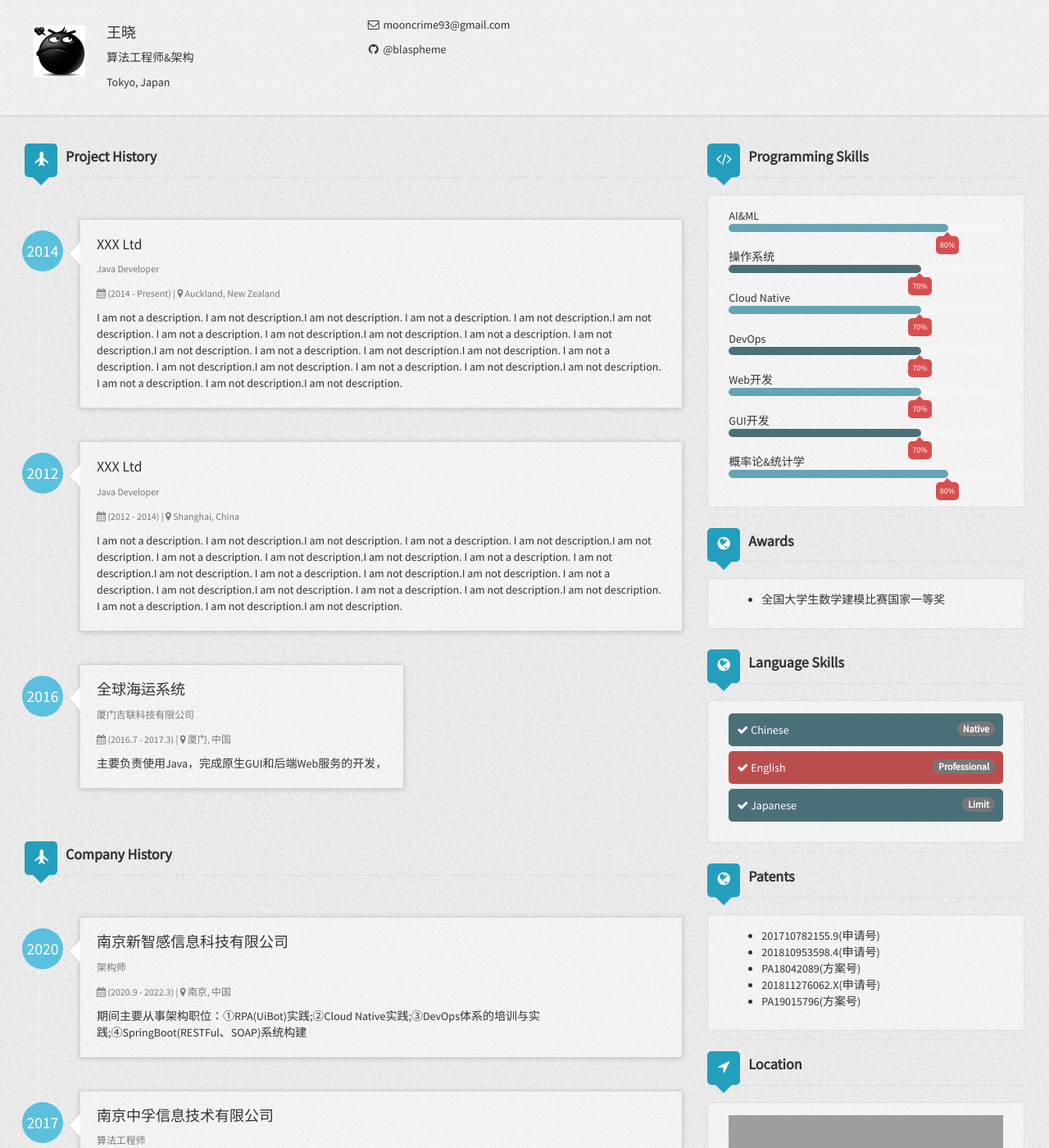
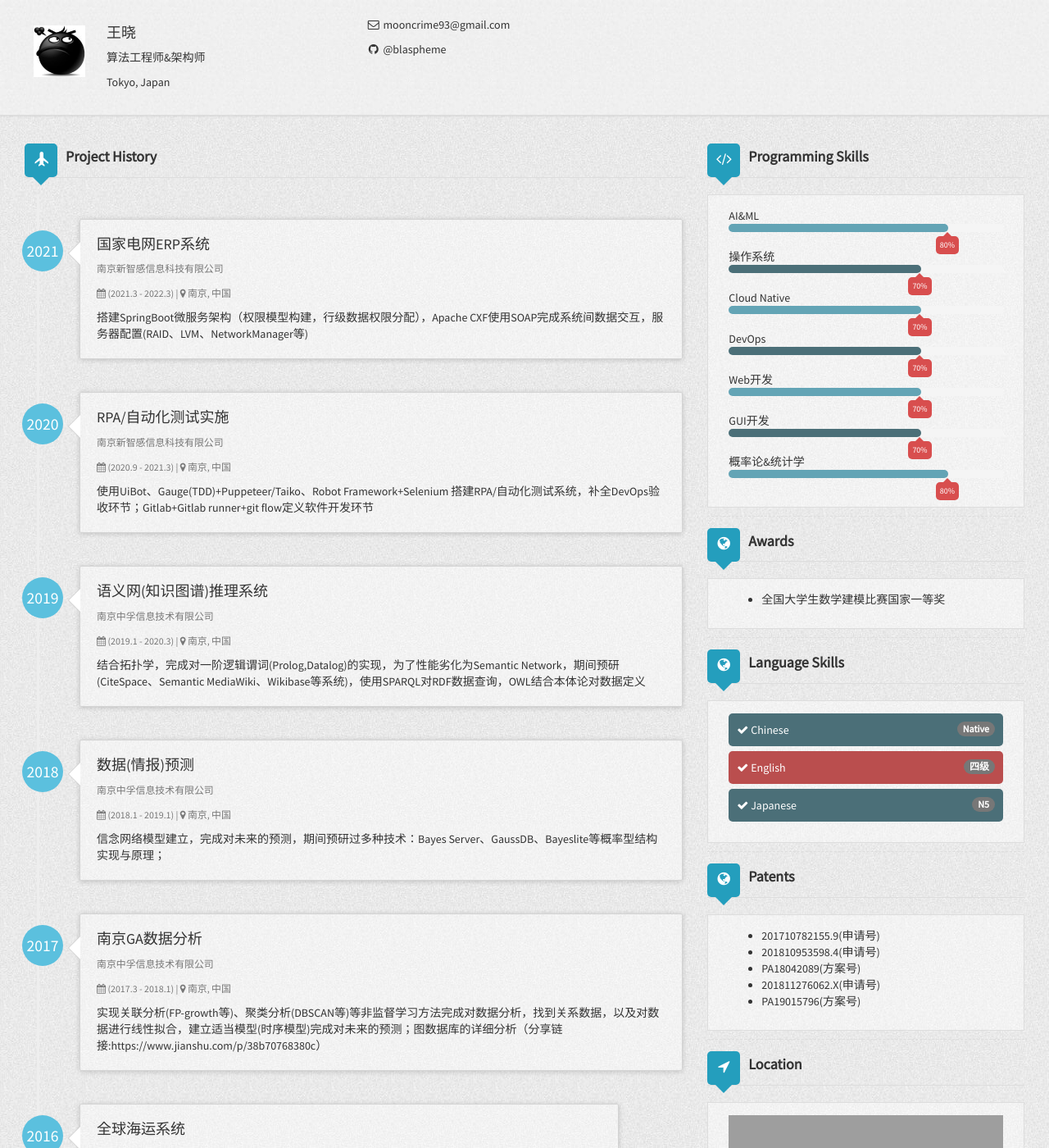
Before and after one commit to blaspheme/blaspheme.github.io, a Jekyll site: the page built from index.html, in a window 1280 px wide and 1400 px high. Shown: the whole window at 82% size. Built offline with Jekyll 4.4.1, drawn with Linux system fonts in a browser that asks for light colours; nearby versions of some CDN libraries; some of the changed text lies outside the part shown; grey boxes are pictures that could not be loaded.

Commit message:
工作经验完成

```diff
--- a/_config.yml
+++ b/_config.yml
@@ -15,7 +15,7 @@ exclude: [vendor]
 # Author settings
 author:
   name: 王晓
-  title: 算法工程师&架构
+  title: 算法工程师&架构师
   address: Tokyo, Japan
   email: mooncrime93@gmail.com
   link:
@@ -27,27 +27,48 @@ author:
   stackoverflow:
 #  stackoverflow: 4582127
   workHistory:
+    - work6:
+      company: 国家电网ERP系统
+      location: 南京, 中国
+      title: 南京新智感信息科技有限公司
+      started: 2021
+      duration: (2021.3 - 2022.3)
+      description: 搭建SpringBoot微服务架构（权限模型构建，行级数据权限分配），Apache CXF使用SOAP完成系统间数据交互，服务器配置(RAID、LVM、NetworkManager等)
+    - work5:
+      company: RPA/自动化测试实施
+      location: 南京, 中国
+      title: 南京新智感信息科技有限公司
+      started: 2020
+      duration: (2020.9 - 2021.3)
+      description: 使用UiBot、Gauge(TDD)+Puppeteer/Taiko、Robot Framework+Selenium 搭建RPA/自动化测试系统，补全DevOps验收环节；Gitlab+Gitlab runner+git flow定义软件开发环节
+    - work4:
+      company: 语义网(知识图谱)推理系统
+      location: 南京, 中国
+      title: 南京中孚信息技术有限公司
+      started: 2019
+      duration: (2019.1 - 2020.3)
+      description: 结合拓扑学，完成对一阶逻辑谓词(Prolog,Datalog)的实现，为了性能劣化为Semantic Network，期间预研(CiteSpace、Semantic MediaWiki、Wikibase等系统)，使用SPARQL对RDF数据查询，OWL结合本体论对数据定义
     - work3:
-      company: XXX Ltd
-      location: Auckland, New Zealand
-      title: Java Developer
-      started: 2014
-      duration: (2014 - Present)
-      description: I am not a description. I am not description.I am not description. I am not a description. I am not description.I am not description. I am not a description. I am not description.I am not description. I am not a description. I am not description.I am not description. I am not a description. I am not description.I am not description. I am not a description. I am not description.I am not description. I am not a description. I am not description.I am not description. I am not a description. I am not description.I am not description.
+      company: 数据(情报)预测
+      location: 南京, 中国
+      title: 南京中孚信息技术有限公司
+      started: 2018
+      duration: (2018.1 - 2019.1)
+      description: 信念网络模型建立，完成对未来的预测，期间预研过多种技术：Bayes Server、GaussDB、Bayeslite等概率型结构实现与原理；
     - work2:
-      company: XXX Ltd
-      location: Shanghai, China
-      title: Java Developer
-      started: 2012
-      duration: (2012 - 2014)
-      description: I am not a description. I am not description.I am not description. I am not a description. I am not description.I am not description. I am not a description. I am not description.I am not description. I am not a description. I am not description.I am not description. I am not a description. I am not description.I am not description. I am not a description. I am not description.I am not description. I am not a description. I am not description.I am not description. I am not a description. I am not description.I am not description.
+      company: 南京GA数据分析
+      location: 南京, 中国
+      title: 南京中孚信息技术有限公司
+      started: 2017
+      duration: (2017.3 - 2018.1)
+      description: 实现关联分析(FP-growth等)、聚类分析(DBSCAN等)等非监督学习方法完成对数据分析，找到关系数据，以及对数据进行线性拟合，建立适当模型(时序模型)完成对未来的预测；图数据库的详细分析（分享链接:https://www.jianshu.com/p/38b70768380c）
     - work1:
       company: 全球海运系统
       location: 厦门, 中国
       title: 厦门吉联科技有限公司
       started: 2016
       duration: (2016.7 - 2017.3)
-      description: 主要负责使用Java，完成原生GUI和后端Web服务的开发，
+      description: 主要负责使用Java，完成原生GUI和后端Web服务的开发，在职期间写过8000多行的Oracle的存储过程
   companyHistory:
     - company3:
       company: 南京新智感信息科技有限公司
@@ -85,10 +106,10 @@ author:
       proficiency: Native
     - language2:
       name: English
-      proficiency: Professional
+      proficiency: 四级
     - language3:
       name: Japanese
-      proficiency: Limit
+      proficiency: N5
   award:
     - award1:
       name: 全国大学生数学建模比赛国家一等奖
```
